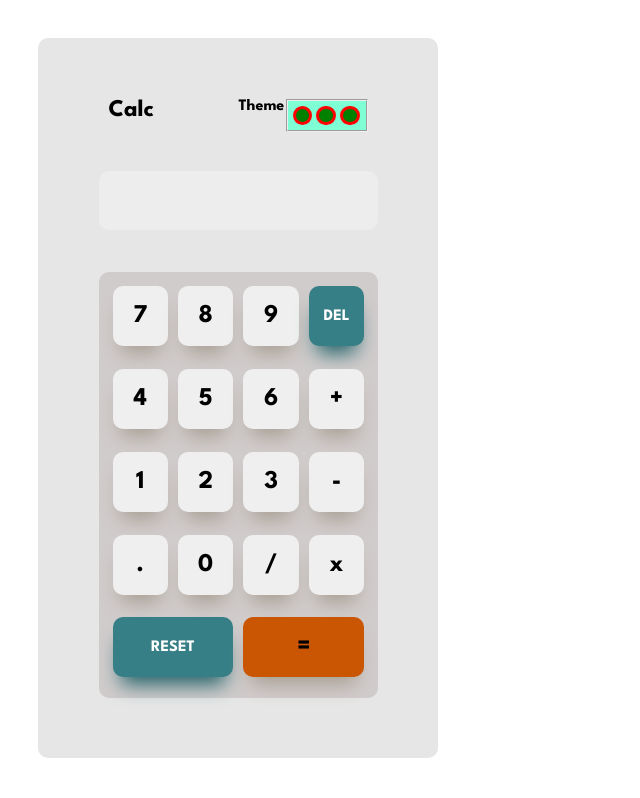
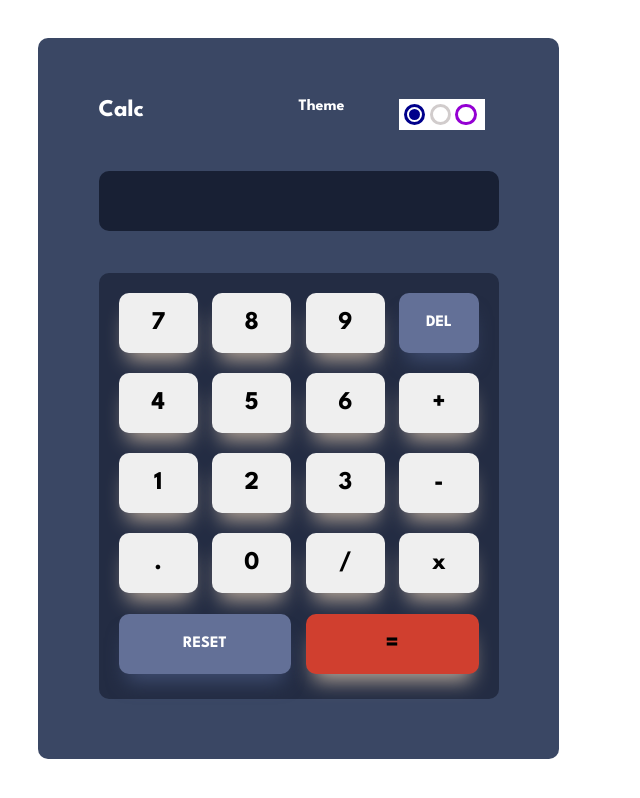
Before and after one commit to Nunusavi/Portfolio.io, a plain HTML site: page index.html in a window 1280 px wide. Shown: the whole page, without its empty margins (0-640 px from the left). Drawn offline with Linux system fonts and the light colour scheme.

Commit message:
Theme change functional

```diff
--- a/index.html
+++ b/index.html
@@ -4,7 +4,6 @@
     <meta charset="UTF-8" />
     <meta name="viewport" content="width=device-width, initial-scale=1.0" />
     <!-- displays site properly based on user's device -->
-
 
     <link rel="preconnect" href="https://fonts.googleapis.com" />
     <link rel="preconnect" href="https://fonts.gstatic.com" crossorigin />
@@ -34,49 +33,46 @@
           <div class="theme-text">Theme</div>
           <form class="theme-selector">
             <fieldset>
-              <input type="checkbox" id="blue" name="theme-1" value="K" />
-              <label for="theme"></label><br />
+              <input type="radio" id="blue" name="theme" checked />
+              <label for="blue"></label><br />
 
-              <input type="checkbox" id="gray" name="theme-2" value="S" />
-              <label for="theme"></label><br />
+              <input type="radio" id="gray" name="theme" />
+              <label for="gray"></label><br />
 
-              <input type="checkbox" id="violet" name="theme-3" value="M" />
-              <label for="theme"></label>
+              <input type="radio" id="violet" name="theme" />
+              <label for="violet"></label><br />
             </fieldset>
           </form>
         </div>
       </div>
 
       <div class="display-container">
-          <div data-previous-operand class="previous-operand"></div>
+        <div data-previous-operand class="previous-operand"></div>
         <div data-current-operand class="current-operand"></div>
       </div>
 
       <div class="buttons-container">
-        <button data-number class=" item number seven">7</button>
-        <button data-number class=" item number eight">8</button>
-        <button data-number class=" item number nine">9</button>
-        <button data-delete class=" item utility del">DEL</button>
-        <button data-number class=" item number four">4</button>
-        <button data-number class=" item number five">5</button>
-        <button data-number class=" item number six">6</button>
-        <button data-operation class=" item operator addition">+</button>
-        <button data-number class=" item number one">1</button>
-        <button data-number class=" item number two">2</button>
-        <button data-number class=" item number three">3</button>
-        <button data-operation class=" item operator subtraction">-</button>
-        <button data-number class=" item utility dot">.</button>
-        <button data-number class=" item number zero">0</button>
-        <button data-operation class=" item operator division">/</button>
-        <button data-operation class=" item operator multiplication">x</button>
-        <button data-all-clear class=" item utility reset">RESET</button>
-        <button data-equals class=" item utility equals">=</button>
+        <button data-number class="item number seven">7</button>
+        <button data-number class="item number eight">8</button>
+        <button data-number class="item number nine">9</button>
+        <button data-delete class="item utility del">DEL</button>
+        <button data-number class="item number four">4</button>
+        <button data-number class="item number five">5</button>
+        <button data-number class="item number six">6</button>
+        <button data-operation class="item operator addition">+</button>
+        <button data-number class="item number one">1</button>
+        <button data-number class="item number two">2</button>
+        <button data-number class="item number three">3</button>
+        <button data-operation class="item operator subtraction">-</button>
+        <button data-number class="item utility dot">.</button>
+        <button data-number class="item number zero">0</button>
+        <button data-operation class="item operator division">/</button>
+        <button data-operation class="item operator multiplication">x</button>
+        <button data-all-clear class="item utility reset">RESET</button>
+        <button data-equals class="item utility equals">=</button>
       </div>
     </div>
+    <script src="style.js"></script>
     <script src="calculator.js"></script>
   </body>
-  <script>
-    //code that let's me change the theme of the calculator from button 1 to button 2 and button 3
-
-  </script>
 </html>
--- a/style.css
+++ b/style.css
@@ -1,7 +1,7 @@
 /*ROOT STYLE*/
 
 :root,
-:root.theme-2 {
+:root:has(#gray:checked) {
   --main-bg-color: hsl(0, 0%, 90%);
   --toggleAndButtonsContainer-bg-color: hsl(0, 5%, 81%);
   --display-bg-color: hsl(0, 0%, 93%);
@@ -18,8 +18,7 @@
   --text-color: hsl(60, 10%, 19%);
   --delAndReset-text-color: hsl(0, 0%, 100%);
 }
-
-:root.theme-1 {
+:root:has(#blue:checked) {
   --main-bg-color: hsl(222, 26%, 31%);
   --toggleAndButtonsContainer-bg-color: hsl(223, 31%, 20%);
   --display-bg-color: hsl(224, 36%, 15%);
@@ -33,11 +32,10 @@
   --Keypad-bg-color: hsl(30, 25%, 89%);
   --keypad-shadow: 0px 15px 20px -8px hsl(28, 16%, 65%);
 
-  --text-color: hsl(221, 14%, 31%);
+  --text-color: white;
   --delAndReset-text-color: hsl(0, 0%, 100%);
 }
-
-:root.theme-3 {
+:root:has(#violet:checked) {
   --main-bg-color: hsl(268, 75%, 9%);
   --toggleAndButtonsContainer-bg-color: hsl(268, 71%, 12%);
   --display-bg-color: hsl(268, 71%, 12%);
@@ -65,7 +63,7 @@ GENERAL STYLE
   margin: 0;
   padding: 0;
   font-family: "League Spartan", sans-serif;
-  box-sizing: border-box;
+
   font-weight: 700;
 }
 
@@ -89,6 +87,7 @@ OUTER CONTAINER STYLE
 
 .outer-container {
   background-color: var(--main-bg-color);
+  width: 80vw;
   max-width: 400px;
   padding: 5%;
   display: grid;
@@ -98,7 +97,7 @@ OUTER CONTAINER STYLE
     "buttons";
   grid-template-rows: 5% 10% 1fr;
   row-gap: 7%;
-  height: 90vh;
+  height: 600px;
 }
 
 /*
@@ -131,22 +130,49 @@ fieldset {
   flex-direction: row;
   gap: 0.1rem;
   width: fit-content;
-  background-color: aquamarine;
+  background-color: white;
   padding: 5px;
+  border-radius: 0;
+  border-style: none;
 }
 
 .calc-text {
   font-size: 1.5rem;
+  color: var(--text-color);
 }
 
-input[type="checkbox"] {
+.calc-text {
+  font-size: 1.5rem;
+  color: var(--text-color);
+}
+
+.theme-text {
+  color: var(--text-color);
+}
+
+input[type="radio"] {
+  margin: 5px;
   appearance: none;
-  height: 1.2rem;
-  width: 1.2rem;
-  outline-offset: 5px;
+  height: 0.7rem;
+  width: 0.7rem;
+  outline-offset: 2px;
   border-radius: 50%;
-  border: 3px solid red;
-  background-color: green;
+  outline: 3px solid var(--radio-color);
+}
+
+input[type="radio"]:checked {
+  background-color: var(--radio-color);
+}
+
+#blue {
+  --radio-color: darkblue;
+}
+
+#gray {
+  --radio-color: hsl(0, 5%, 81%);
+}
+#violet {
+  --radio-color: darkviolet;
 }
 
 /*
@@ -162,7 +188,6 @@ DISPLAY CONTAINER STYLE
   width: 100%;
   background-color: var(--display-bg-color);
 }
-
 
 /*
 *****************
--- a/style.js
+++ b/style.js
@@ -0,0 +1,22 @@
+const colorThemes = document.querySelectorAll("[name='theme']");
+
+const storeTheme = function (theme) {
+  localStorage.setItem("theme", theme);
+};
+
+const getTheme = function () {
+  const activeTheme = localStorage.getItem("theme");
+  colorThemes.forEach((themeOption) => {
+    if (themeOption.id === activeTheme) {
+      themeOption.checked = true;
+    }
+  });
+};
+
+colorThemes.forEach((themeOption) => {
+  themeOption.addEventListener("click", () => {
+    storeTheme(themeOption.id);
+  });
+});
+
+document.onload = getTheme();
```
